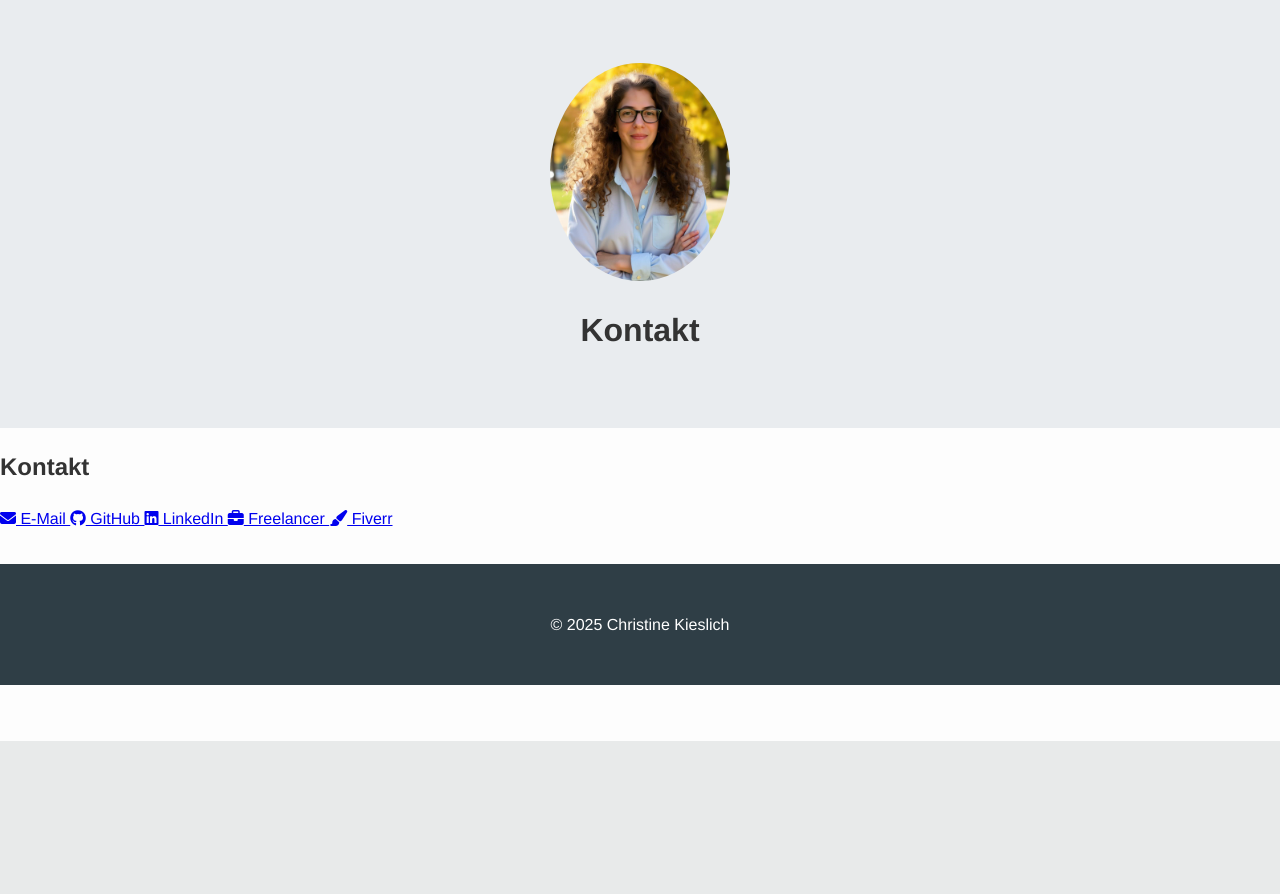
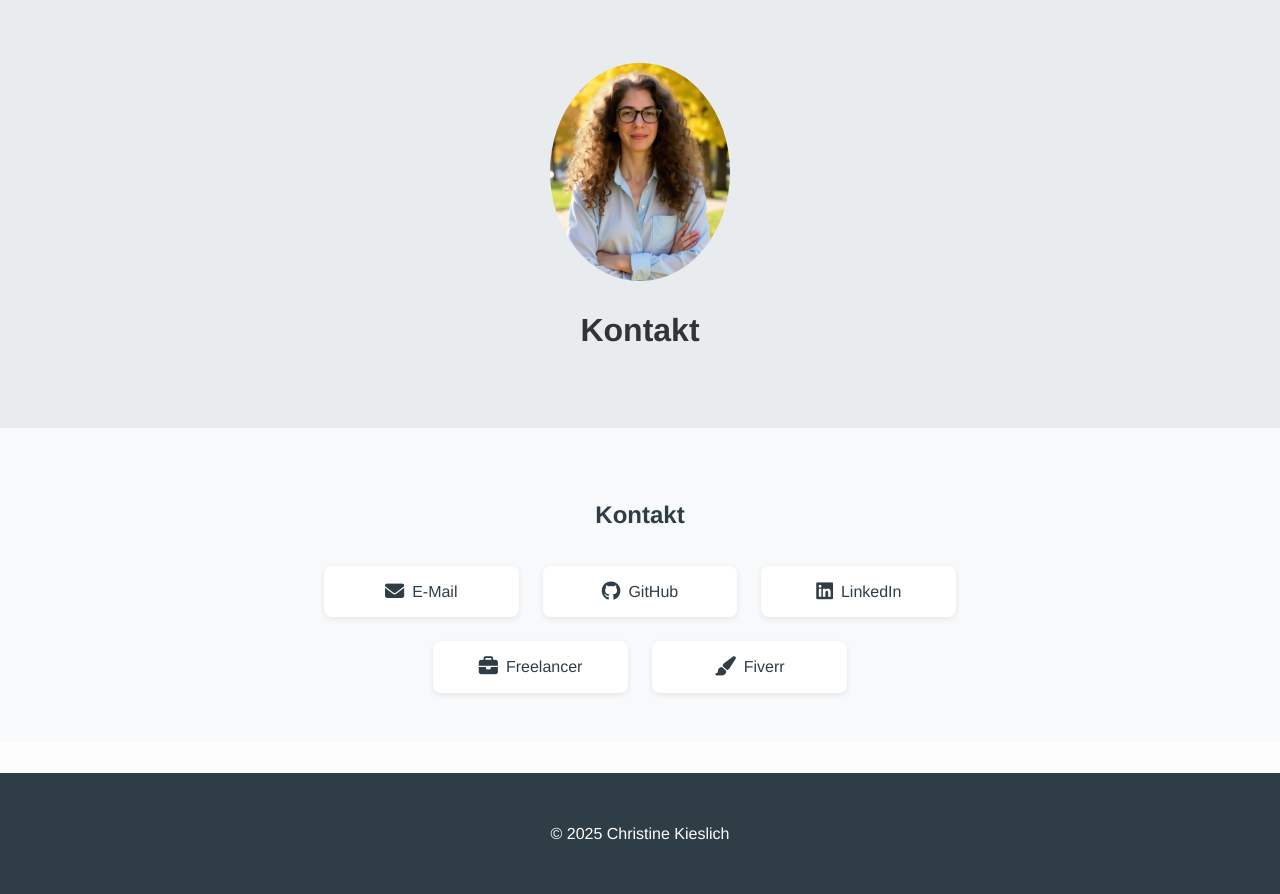
Before and after one commit to chriskies/chriskies.github.io, a PHP site: page /contact.html in a window 1280 px wide. Shown: the part 59-953 px from the top of the page. Before the commit the page ends 800 px from the top, so only its background shows below. Run offline with PHP 8.4, Linux system fonts and the light colour scheme.

Commit message:
Update style.css

```diff
--- a/style.css
+++ b/style.css
@@ -188,3 +188,51 @@ footer {
   transform: scale(1.05);
   box-shadow: 0 6px 16px rgba(0,0,0,0.15);
 }
+
+/* Kontaktbereich */
+.contact {
+  text-align: center;
+  padding: 3rem 2rem;
+  background: #f8f9fa;
+}
+
+.contact h2 {
+  margin-bottom: 2rem;
+  color: #2f3e46;
+}
+
+.contact-links {
+  display: flex;
+  flex-wrap: wrap;
+  justify-content: center;
+  align-items: center;
+  gap: 1.5rem;
+  max-width: 700px;
+  margin: 0 auto;
+}
+
+.contact-links a {
+  display: flex;
+  align-items: center;
+  justify-content: center;
+  gap: 0.5rem;
+  text-decoration: none;
+  background: #fff;
+  padding: 0.8rem 1.4rem;
+  border-radius: 8px;
+  box-shadow: 0 2px 6px rgba(0,0,0,0.08);
+  color: #2f3e46;
+  font-weight: 500;
+  transition: all 0.3s ease;
+  min-width: 150px;
+}
+
+.contact-links a:hover {
+  background: #2f3e46;
+  color: #fff;
+  transform: translateY(-3px);
+}
+
+.contact-links i {
+  font-size: 1.2rem;
+}
```
